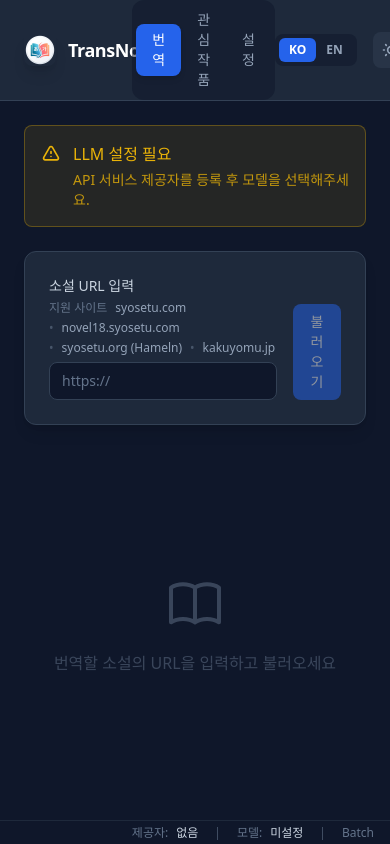
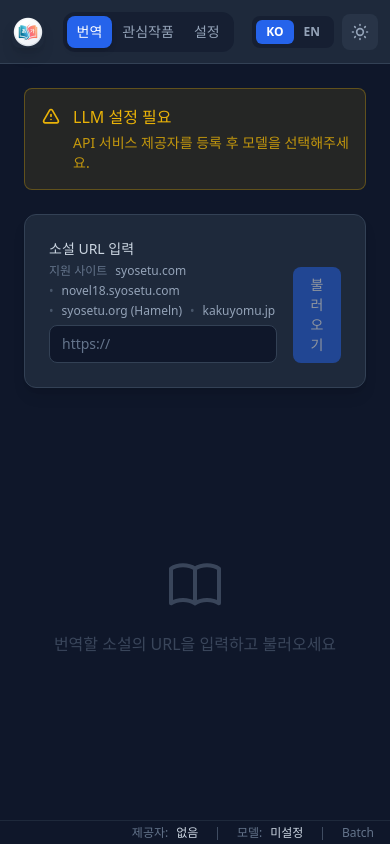
Before and after one commit to azyu/transnovel, a React (Vite) app: page / in a window 390 px wide. Built offline with nearby package versions, Linux system fonts and the light colour scheme.

Commit message:
fix(ui): support minimum window layout (#63)

```diff
--- a/src/components/layout/Header.tsx
+++ b/src/components/layout/Header.tsx
@@ -38,14 +38,14 @@ export const Header: React.FC = () => {
   const showBatchProgress = batchProgress && isTranslating && batchProgress.status === 'translating';
 
   return (
-    <header className={`${isDark ? 'bg-slate-800 border-slate-700' : 'bg-white border-gray-200'} border-b min-h-16 pt-[env(safe-area-inset-top)] flex items-center justify-between px-6 shrink-0 z-50 relative transition-colors duration-200`}>
-      <div className="flex items-center gap-3">
+    <header className={`${isDark ? 'bg-slate-800 border-slate-700' : 'bg-white border-gray-200'} border-b min-h-16 pt-[env(safe-area-inset-top)] flex items-center justify-between gap-2 px-3 lg:px-6 shrink-0 z-50 relative transition-colors duration-200`}>
+      <div className="flex shrink-0 items-center gap-2">
         <img
           src={appIcon}
-          alt="TransNovel"
+          alt=""
           className="w-8 h-8 rounded-lg object-cover shadow-lg"
         />
-        <h1 className={`text-lg font-bold tracking-tight ${isDark ? 'text-white' : 'text-slate-900'}`}>
+        <h1 className={`sr-only lg:not-sr-only text-lg font-bold tracking-tight ${isDark ? 'text-white' : 'text-slate-900'}`}>
           TransNovel
         </h1>
       </div>
@@ -53,7 +53,7 @@ export const Header: React.FC = () => {
       <nav
         role="tablist"
         aria-label="메인 탭"
-        className={`flex items-center p-1 rounded-xl ${isDark ? 'bg-slate-900/50' : 'bg-slate-100'}`}
+        className={`flex shrink-0 items-center p-1 rounded-xl ${isDark ? 'bg-slate-900/50' : 'bg-slate-100'}`}
       >
         {tabs.map((tab) => (
           <button
@@ -69,7 +69,7 @@ export const Header: React.FC = () => {
             role="tab"
             aria-selected={currentTab === tab.id}
             aria-controls={`panel-${tab.id}`}
-            className={`relative px-4 py-1.5 rounded-lg text-sm font-medium transition-all ${
+            className={`relative shrink-0 whitespace-nowrap px-2.5 lg:px-4 py-1.5 rounded-lg text-sm font-medium transition-all ${
               currentTab === tab.id
                 ? 'bg-blue-600 text-white shadow-md'
                 : isDark
@@ -105,14 +105,14 @@ export const Header: React.FC = () => {
         ))}
       </nav>
 
-      <div className="flex items-center gap-4">
+      <div className="flex shrink-0 items-center gap-2 lg:gap-4">
         {showBatchProgress && (
-          <div className={`flex items-center gap-2 px-3 py-1.5 rounded-lg text-sm ${isDark ? 'bg-blue-500/10 text-blue-400' : 'bg-blue-50 text-blue-600'}`}>
+          <div className={`flex items-center gap-2 px-2 py-1 rounded-lg text-sm lg:px-3 lg:py-1.5 ${isDark ? 'bg-blue-500/10 text-blue-400' : 'bg-blue-50 text-blue-600'}`}>
             <svg className="w-4 h-4 animate-spin" fill="none" viewBox="0 0 24 24">
               <circle className="opacity-25" cx="12" cy="12" r="10" stroke="currentColor" strokeWidth="4" />
               <path className="opacity-75" fill="currentColor" d="M4 12a8 8 0 018-8V0C5.373 0 0 5.373 0 12h4zm2 5.291A7.962 7.962 0 014 12H0c0 3.042 1.135 5.824 3 7.938l3-2.647z" />
             </svg>
-            <span className="font-medium">
+            <span className="font-medium tabular-nums whitespace-nowrap">
               {batchProgress.current_chapter}/{batchProgress.total_chapters}
             </span>
           </div>
--- a/src/components/translation/TranslationView.tsx
+++ b/src/components/translation/TranslationView.tsx
@@ -59,6 +59,13 @@ export const TranslationView: React.FC = () => {
     translatedCount === paragraphIds.length &&
     failedParagraphIndices.length === 0 &&
     paragraphIds.length > 0;
+  const hasPrimaryActions =
+    isTranslating ||
+    (
+      translatedCount === paragraphIds.length &&
+      paragraphIds.length > 0 &&
+      Boolean(chapter?.prevUrl || chapter?.nextUrl)
+    );
   const isAlreadyInWatchlist = chapter
     ? watchlistItems.some((item) => item.site === chapter.site && item.novelId === chapter.novelId)
     : false;
@@ -282,9 +289,9 @@ export const TranslationView: React.FC = () => {
         <UrlInput historyKey="url_history_chapter" />
       </div>
 
-      <div ref={scrollContainerRef} className="flex-1 overflow-auto p-6">
+      <div ref={scrollContainerRef} className="min-h-0 flex-1 overflow-auto p-6">
         {chapter ? (
-          <div className="space-y-8 pb-20">
+          <div className="space-y-8">
             <header className={`border-b pb-6 ${isDark ? 'border-slate-700' : 'border-slate-200'}`}>
               <div data-testid="chapter-title-layout" className={titleLayoutClass}>
                 {originalTitleVisible && (
@@ -339,9 +346,10 @@ export const TranslationView: React.FC = () => {
       </div>
 
       {chapter && (
-        <div className={`py-4 px-6 border-t backdrop-blur absolute bottom-0 w-full max-w-7xl mx-auto left-0 right-0 z-10 flex justify-between items-center ${isDark ? 'border-slate-700 bg-slate-900/80' : 'border-slate-200 bg-white/80'}`}>
-          <div className="flex items-center gap-4">
+        <div className={`shrink-0 grid grid-cols-1 gap-2 lg:grid-cols-[minmax(0,1fr)_auto] lg:items-center py-4 px-6 border-t backdrop-blur w-full max-w-7xl mx-auto z-10 ${isDark ? 'border-slate-700 bg-slate-900/80' : 'border-slate-200 bg-white/80'}`}>
+          <div className="min-w-0 flex flex-wrap items-center gap-2 lg:gap-4">
             <Button
+              className="shrink-0 whitespace-nowrap"
               variant="secondary"
               onClick={handleAddToWatchlist}
               isLoading={addingWatchlist}
@@ -355,18 +363,19 @@ export const TranslationView: React.FC = () => {
             >
               {localeMessages.translation.addToWatchlist}
             </Button>
-            <Button variant="secondary" onClick={() => setShowSaveModal(true)} disabled={isTranslating || retrying || !isTranslationComplete}>
+            <Button className="shrink-0 whitespace-nowrap" variant="secondary" onClick={() => setShowSaveModal(true)} disabled={isTranslating || retrying || !isTranslationComplete}>
               {localeMessages.common.actions.save}
             </Button>
-            <Button variant="secondary" onClick={handleOpenDictionary} disabled={isTranslating || retrying || dictionaryLoading}>
+            <Button className="shrink-0 whitespace-nowrap" variant="secondary" onClick={handleOpenDictionary} disabled={isTranslating || retrying || dictionaryLoading}>
               {dictionaryLoading ? localeMessages.translation.dictionary.loading : localeMessages.translation.dictionary.open}
             </Button>
             {failedParagraphIndices.length > 0 && !isTranslating && (
-              <div className="flex items-center gap-2">
+              <div className="min-w-0 flex flex-wrap items-center gap-2 lg:gap-4">
                 <span className="text-sm text-red-500">
                   {localeMessages.translation.translation.failedItems(failedParagraphIndices.length)}
                 </span>
                 <Button
+                  className="shrink-0 whitespace-nowrap"
                   variant="secondary"
                   onClick={async () => {
                     setRetrying(true);
@@ -380,7 +389,8 @@ export const TranslationView: React.FC = () => {
               </div>
             )}
           </div>
-          <div className="flex items-center gap-4">
+          {hasPrimaryActions && (
+            <div className="min-w-0 flex flex-wrap items-center justify-end gap-2 lg:gap-4">
               {isTranslating ? (
                 <>
                   <div className={`flex items-center gap-2 px-3 py-1.5 rounded-full text-sm font-medium ${isDark ? 'bg-blue-500/20 text-blue-400' : 'bg-blue-100 text-blue-700'}`}>
@@ -392,25 +402,26 @@ export const TranslationView: React.FC = () => {
                       {translatedCount} / {paragraphIds.length}
                     </span>
                   </div>
-                <Button variant="danger" onClick={handleStop}>
+                  <Button className="shrink-0 whitespace-nowrap" variant="danger" onClick={handleStop}>
                     {localeMessages.translation.translation.stop}
                   </Button>
                 </>
               ) : translatedCount === paragraphIds.length && paragraphIds.length > 0 ? (
-              <div className="flex items-center gap-2">
+                <div className="flex flex-wrap items-center gap-2 lg:gap-4">
                   {chapter.prevUrl && (
-                  <Button variant="secondary" onClick={handlePrevChapter}>
+                    <Button className="shrink-0 whitespace-nowrap" variant="secondary" onClick={handlePrevChapter}>
                       {localeMessages.translation.navigation.prevChapter}
                     </Button>
                   )}
                   {chapter.nextUrl && (
-                  <Button onClick={handleNextChapter}>
+                    <Button className="shrink-0 whitespace-nowrap" onClick={handleNextChapter}>
                       {localeMessages.translation.navigation.nextChapter}
                     </Button>
                   )}
                 </div>
               ) : null}
             </div>
+          )}
         </div>
       )}
 
```
Lines whose indentation alone changed are shown as unchanged.
